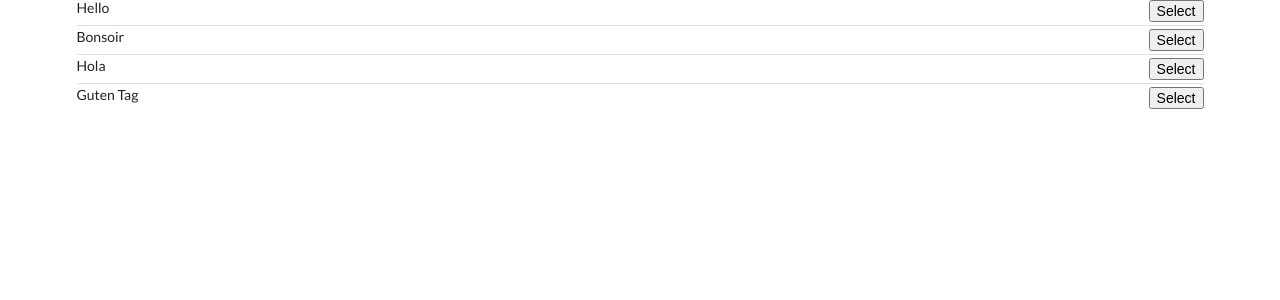
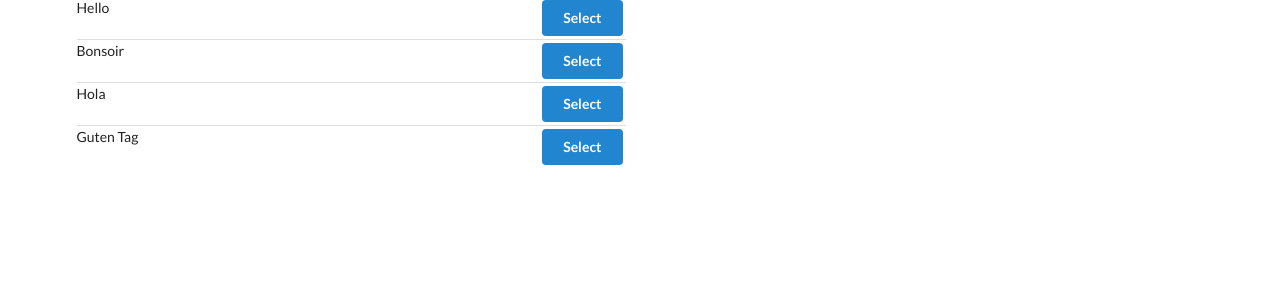
Before and after one commit to HottScall/songs-redux, a React (Create React App) app: page / in a window 1280 px wide. Shown: the top 300 px of the page. Built offline with nearby package versions, Linux system fonts and the light colour scheme.

Commit message:
Imported the selectSong action creator into my songList and added selectSong to export default.

```diff
--- a/src/components/App.js
+++ b/src/components/App.js
@@ -4,7 +4,7 @@ import SongList from "./songList";
 
 const App = () => {
   return (
-    <div className="ui container div">
+    <div className="ui container grid">
       <div className="ui row">
         <div className="column eight wide">
           <SongList />
--- a/src/components/songList.js
+++ b/src/components/songList.js
@@ -1,5 +1,6 @@
 import React from "react";
 import { connect } from "react-redux";
+import { selectSong } from "./actions";
 
 class SongList extends React.Component {
   renderList() {
@@ -7,7 +8,7 @@ class SongList extends React.Component {
       return (
         <div className="item" key={song.title}>
           <div className="right floated content">
-            <button className="ui botton primary">Select</button>
+            <button className="ui button primary">Select</button>
           </div>
           <div className="content">{song.title}</div>
         </div>
@@ -24,4 +25,7 @@ const mapStateToProps = state => {
   return { songs: state.songs };
 };
 
-export default connect(mapStateToProps)(SongList);
+export default connect(
+  mapStateToProps,
+  { selectSong }
+)(SongList);
```
